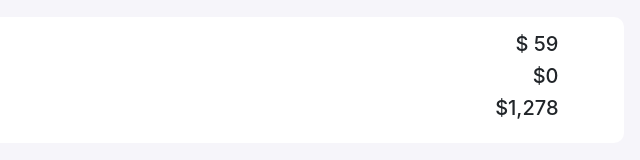
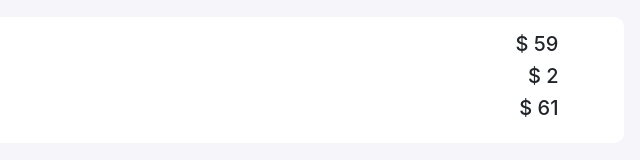
Before and after one commit to Tamanna14-cpu/shopping-cart, a plain HTML site: page index.html in a window 1280 px wide. Both pictures are taken after a click on the button 748 px from the left and 242 px from the top of the page. Shown: the part 512-672 px from the top of the page, 464-1104 px from the left. Drawn offline with nearby package versions, Linux system fonts and the light colour scheme.

Commit message:
tax & total section done

```diff
--- a/index.html
+++ b/index.html
@@ -65,8 +65,8 @@
 
                      <div class="col-md-4 status">
                         <h5>$ <span id="subTotal">1,278</span></h5>
-                        <h5>$0</h5>
-                        <h5>$1,278</h5>
+                        <h5>$ <span id="tax">0</span></h5>
+                        <h5>$ <span id="total">1,278</span></h5>
                      </div>
                   </div>
                </div>
@@ -79,6 +79,7 @@
    </section>
 
    <script>
+
       var quantity;
       const phnPrice = document.getElementById('phnPrice').innerText;
          function phnPriceTotal(){
@@ -146,17 +147,28 @@
           doMath ()
       })
 
-      // subTotal
+      // last portion
       function addSubtotal (x,y){
          return x + y;
       }
 
       function doMath (){
+         // subTotal
          var n1 = Number(document.getElementById('phnPrice').innerText);
          var n2 = Number(document.getElementById('casePrice').innerText);
 
-         var sum = addSubtotal(n1, n2);
-         document.getElementById('subTotal').innerText = sum;
+         var subTotal = addSubtotal(n1, n2);
+         document.getElementById('subTotal').innerText = subTotal;
+
+         // tax
+         const taxRate = .05;
+         const percentage = subTotal * taxRate;
+         const tax = parseInt(percentage);
+         document.getElementById('tax').innerText = tax;
+
+         // total
+         const totalAmount = subTotal + tax;
+         document.getElementById('total').innerText = totalAmount;
       }
 
    </script>
```
